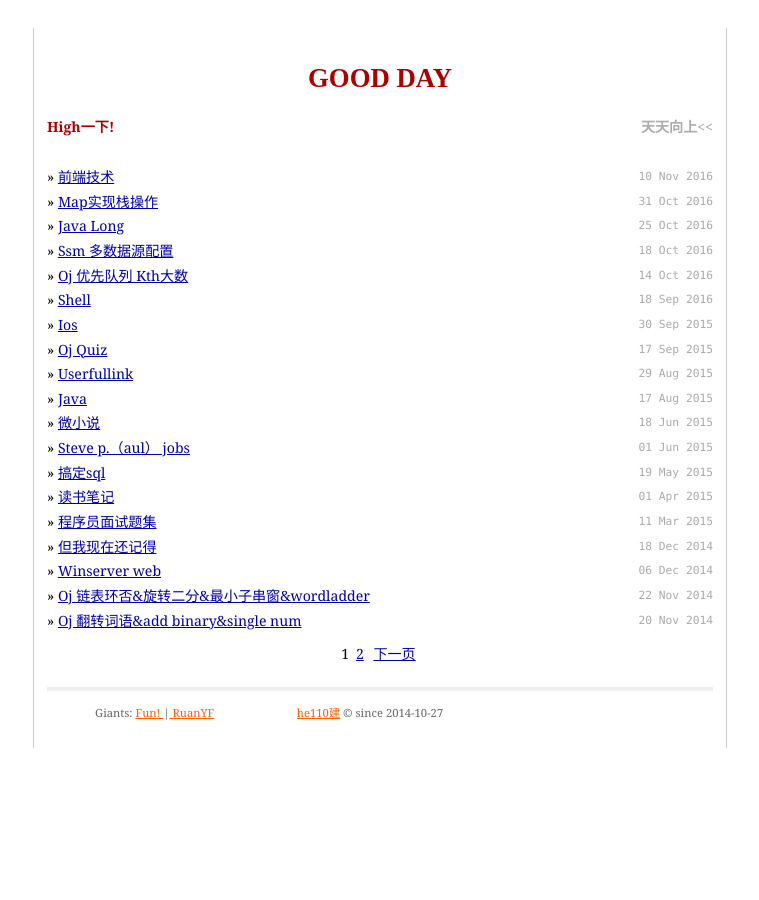
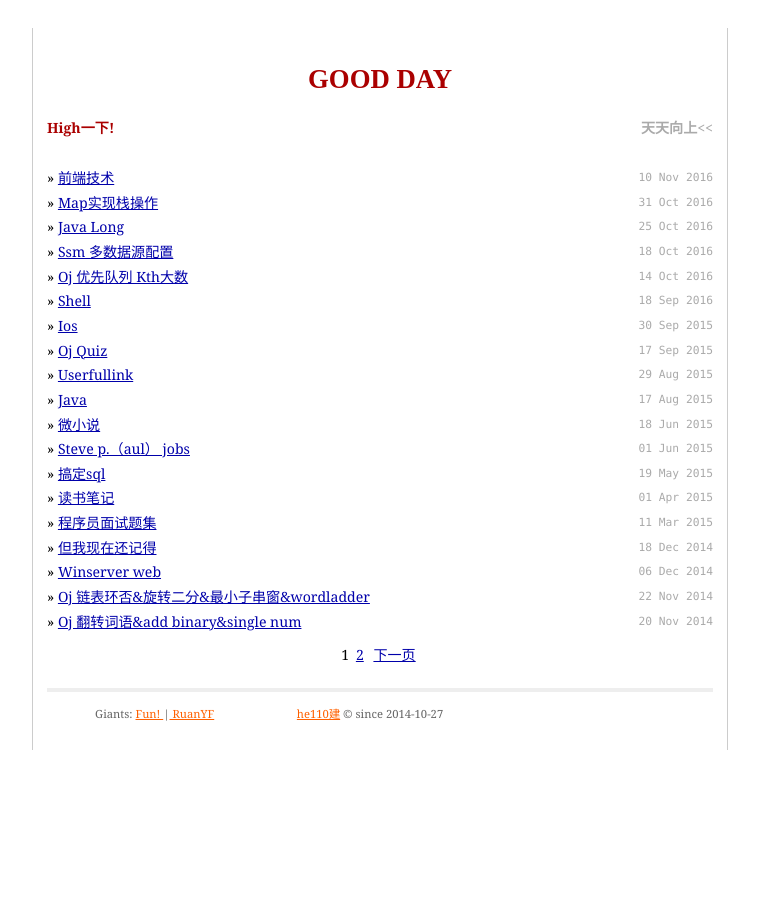
Before and after one commit to he110jian/he110jian.github.io, a Jekyll site: the page built from index.html, in a window 1280 px wide. Shown: the top 900 px of the page, without its empty margins (260-1019 px from the left). Built offline with Jekyll 4.4.1, drawn with Linux system fonts in a browser that asks for light colours; the list of posts is cut into pages by our own code; comment, search, counter and statistics services are not loaded.

Commit message:
2016年12月26日14:56:59

```diff
--- a/css/screen.css
+++ b/css/screen.css
@@ -91,7 +91,7 @@
   font-size: 110%;
   width: 666px;
   margin: 2em auto 2em auto;
-  padding: 13px;
+  padding: 1em;
   text-align:justify;
   border:1px solid #ccc;
   border-width:0 1px;
```
